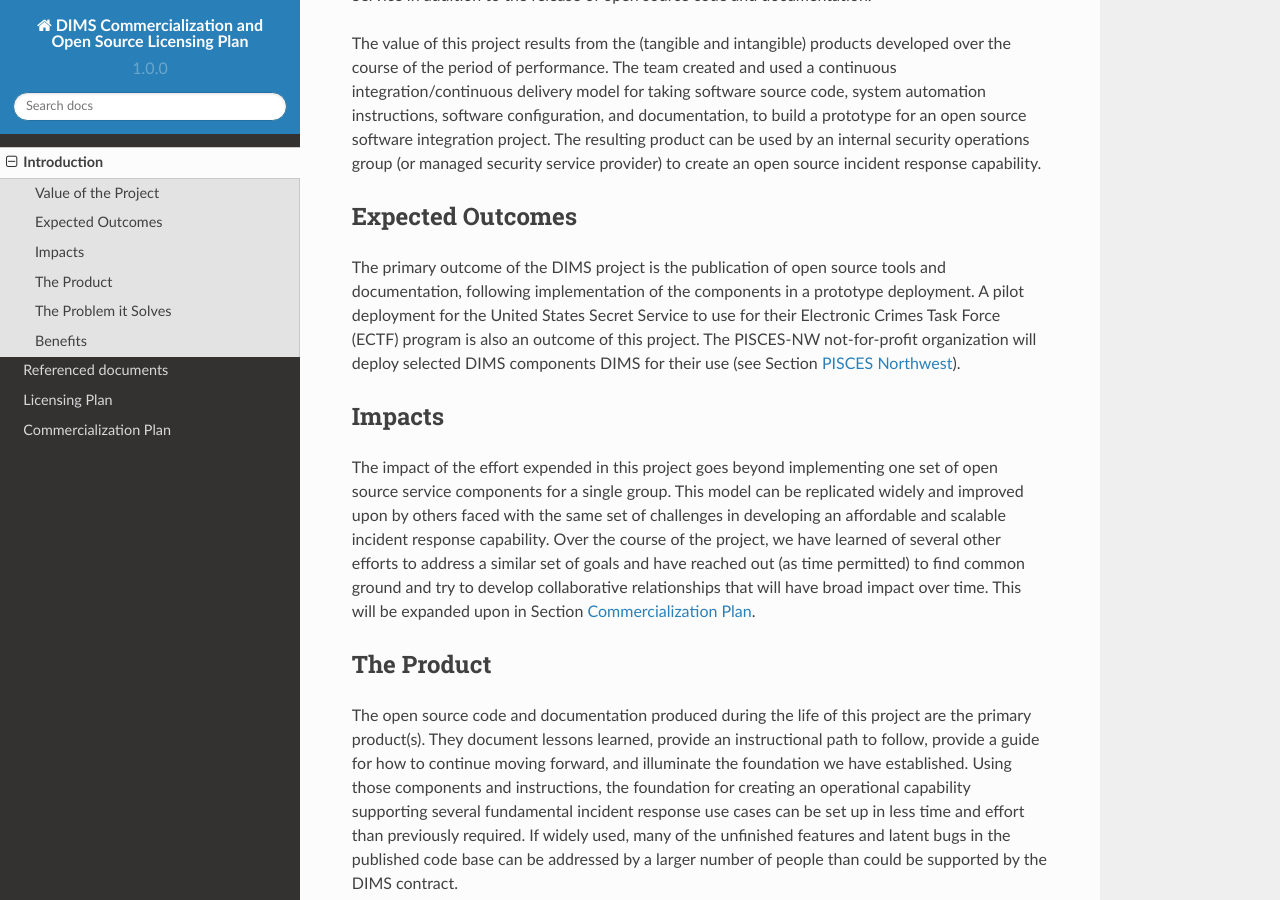
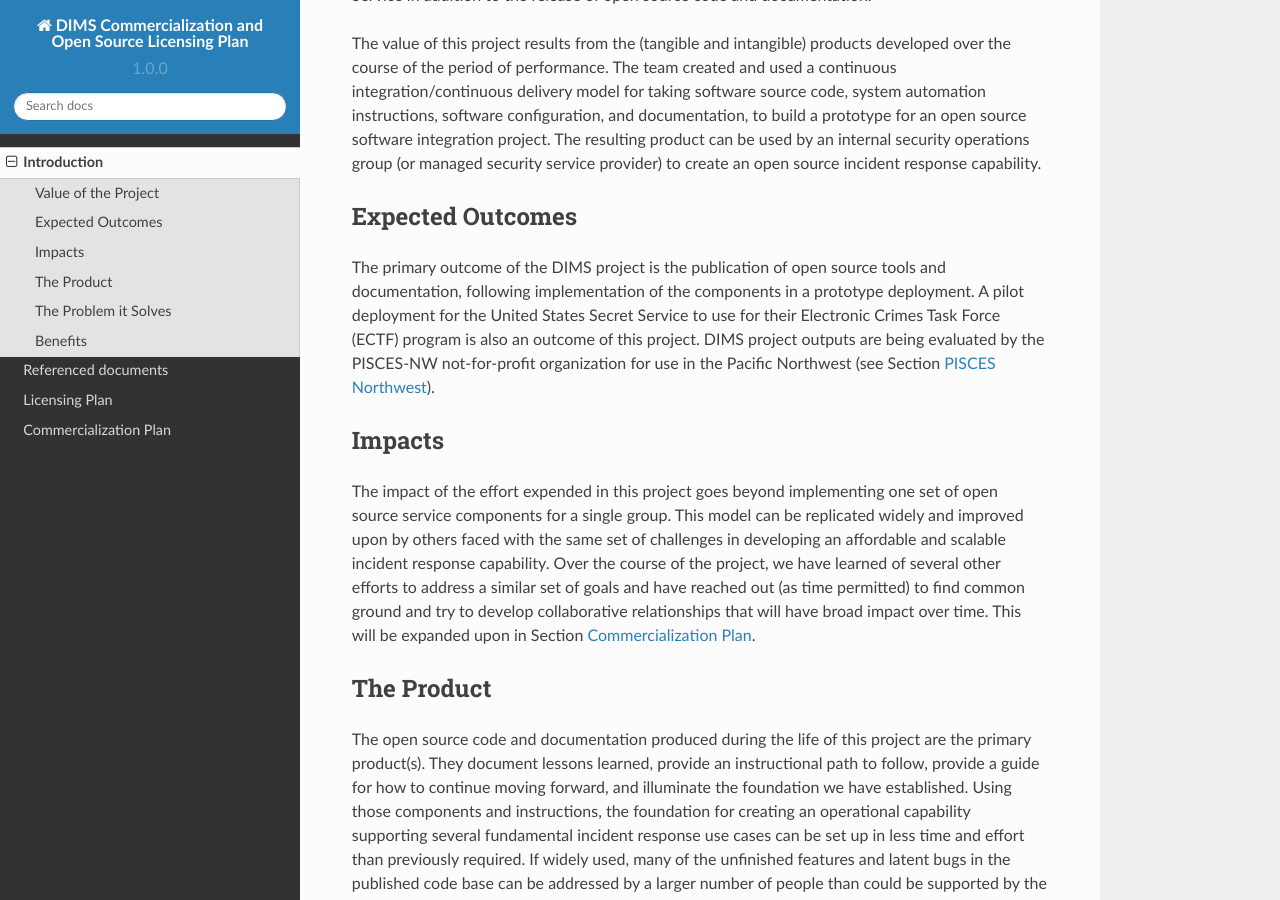
Before and after one commit to uw-dims/dims-swplan, a Sphinx documentation site: the page built from docs/source/introduction.rst, in a window 1280 px wide and 900 px high, scrolled down 352 px. Built offline with Sphinx 7.4.7 and the Read the Docs theme 2.0.0, drawn with Linux system fonts in a browser that asks for light colours; pages that are not in the unit, such as notebooks, are missing from menus.

Commit message:
Revise outcomes section

```diff
--- a/docs/source/introduction.rst
+++ b/docs/source/introduction.rst
@@ -33,8 +33,9 @@
 and documentation, following implementation of the components in a prototype
 deployment. A pilot deployment for the United States Secret Service to use for
 their Electronic Crimes Task Force (ECTF) program is also an outcome of this
-project. The PISCES-NW not-for-profit organization will deploy selected DIMS
-components DIMS for their use (see Section :ref:`piscesnw`).
+project. DIMS project outputs are being evaluated by the PISCES-NW
+not-for-profit organization for use in the Pacific Northwest (see Section
+:ref:`piscesnw`).
 
 
 .. _impacts:
```
